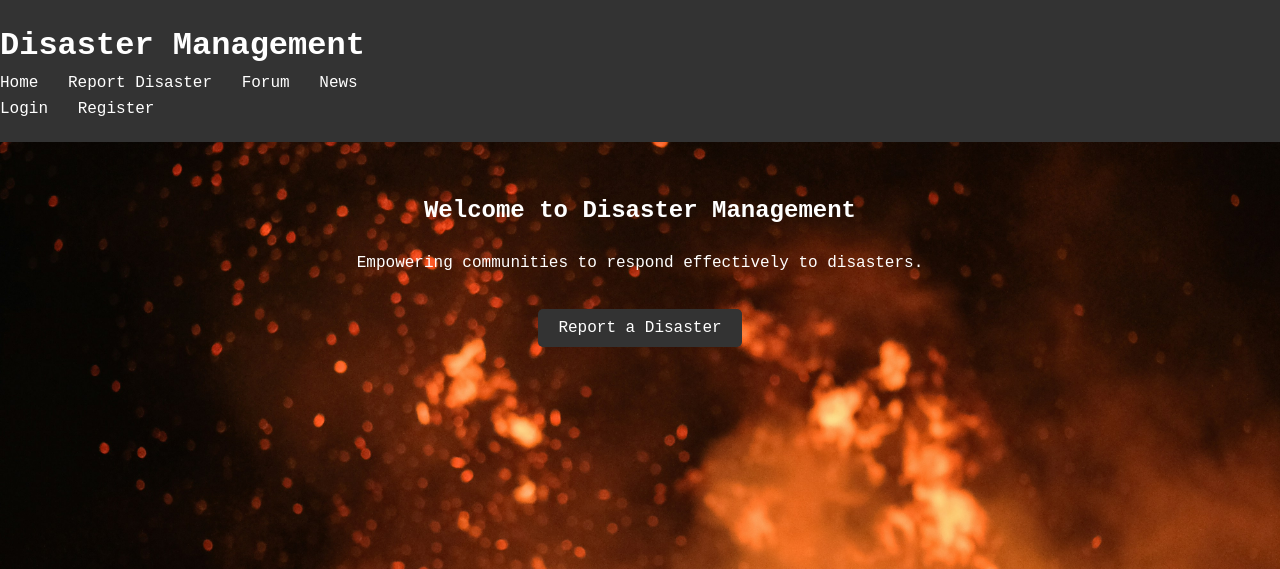
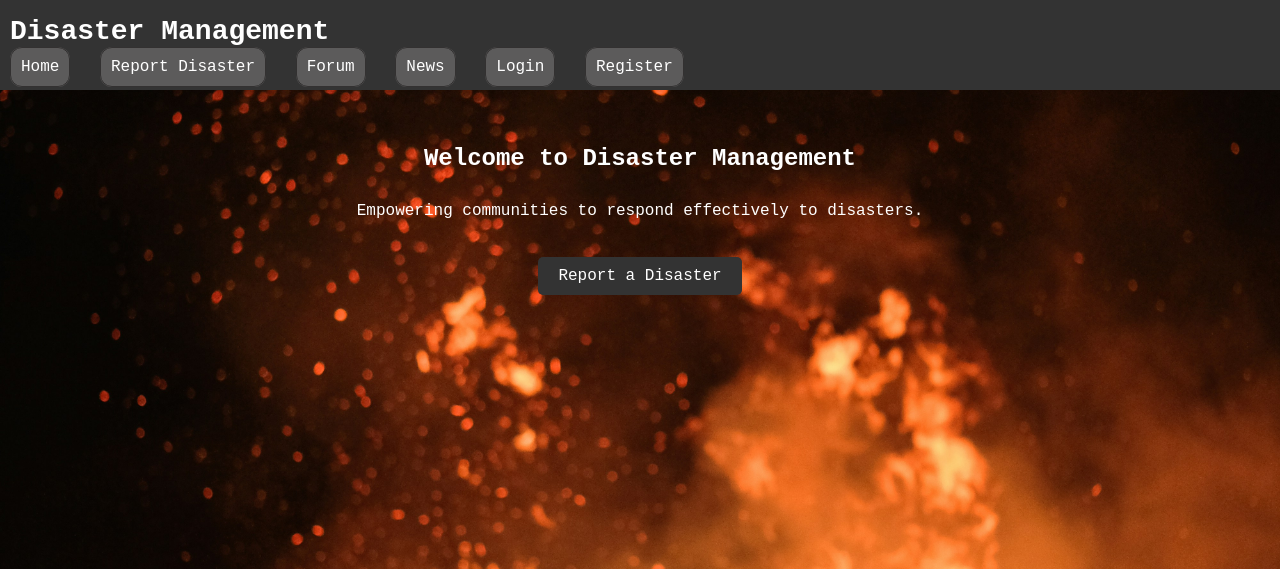
Before and after one commit to amuybar/disaster_mangment, a Django app: page / in a window 1280 px wide. Shown: the top 569 px of the page. Run offline with Django 5.2, Linux system fonts and the light colour scheme.

Commit message:
Updated the home ui

```diff
--- a/static/styles.css
+++ b/static/styles.css
@@ -17,31 +17,72 @@ body {
     padding: 0 20px;
 }
 
-/* Header Styles */
 header {
     background-color: #333;
     color: #fff;
-    padding: 20px 0;
+    padding: 10px;
+
 }
 
-header h1 {
+h1 {
     margin: 0;
+    padding: 0;
+    font-size: 28px;
 }
 
 nav ul {
-    list-style-type: none;
+    list-style: none;
     margin: 0;
     padding: 0;
 }
 
 nav ul li {
-    display: inline;
+    display: inline-block;
     margin-right: 20px;
+}
+
+nav ul li:last-child {
+    margin-right: 0;
 }
 
 nav ul li a {
     color: #fff;
     text-decoration: none;
+    background-color: #5c5b5b;
+    box-shadow: rgba(78, 77, 77, 0.7);
+    padding: 10px;
+    border-radius: 12px;
+    border:  1px solid #333131;
+    transition: background-color 0.3s;
+}
+
+nav ul li a:hover {
+    background-color: #555;
+}
+
+/* User Authentication Styles */
+nav ul:nth-child(2) {
+    float: right;
+}
+
+nav ul:nth-child(2) li {
+    display: inline-block;
+    margin-left: 20px;
+}
+
+nav ul:nth-child(2) li:first-child {
+    margin-left: 0;
+}
+
+nav ul:nth-child(2) li a {
+    color: #fff;
+    text-decoration: none;
+    padding: 10px;
+    transition: background-color 0.3s;
+}
+
+nav ul:nth-child(2) li a:hover {
+    background-color: #555;
 }
 
 .hero {
@@ -87,8 +128,8 @@ nav ul li a {
 }
 
 .about-image img {
-    max-width: 100%;
-    height: auto;
+    max-width: 400px;
+    height: 400px;
 }
 
 /* Previous Disasters Section Styles */
@@ -109,16 +150,13 @@ nav ul li a {
 }
 
 .disaster-item img {
-    max-width: 100%;
-    height: auto;
+    max-width: 400px;
+    height: 400px;
 }
 
 /* Reviews Section Styles */
 .reviews {
     padding: 50px 0;
-    display: flex;
-    flex-wrap: wrap;
-    justify-content: space-between;
 }
 
 .review {
--- a/templates/base.html
+++ b/templates/base.html
@@ -18,15 +18,14 @@
                 <li><a href="{% url 'forum' %}">Forum</a></li>
                 <li><a href="{% url 'news' %}">News</a></li>
 
-            </ul>
+
             {% if user.is_authenticated %}
-            <ul>
+
                 <li><a href="{% url 'profile' %}">Profile</a></li>
                 <li><a href="{% url 'logout' %}">Logout</a></li>
-            </ul>
 
             {% else %}
-            <ul>
+
                 <li><a href="{% url 'login' %}">Login</a></li>
                 <li><a href="{% url 'signup' %}">Register</a></li>
 
--- a/templates/home.html
+++ b/templates/home.html
@@ -2,6 +2,10 @@
 {%load static%}
 
 {% block title %}Home - Disaster Management{% endblock %}
+
+{% block css %}
+    <link rel="stylesheet" type="text/css" href="{% static 'styles.css' %}">
+{% endblock %}
 
 {% block content %}
     <!-- Hero Section -->
@@ -36,7 +40,9 @@
                 <p>Description of the disaster...</p>
             </div>
             <div class="disaster-item">
-                <!-- Another disaster item -->
+                  <img src="{% static '/images/jonathan-ford-6ZgTEtvD16I-unsplash.jpg' %}" alt="Previous Disaster Image">
+                    <h3>Disaster Name</h3>
+                    <p>Description of the disaster...</p>
             </div>
             <!-- Add more disaster items as needed -->
         </div>
@@ -46,12 +52,12 @@
     <section class="reviews">
         <h2>What People are Saying</h2>
         <div class="review">
-            <img src="{% static '/images/hermes-rivera-R1_ibA4oXiI-unsplash.jpg' %}" alt="Reviewer Image">
             <blockquote>"This platform helped us immensely during a recent disaster. Highly recommended!"</blockquote>
             <cite>John Doe</cite>
         </div>
         <div class="review">
-            <!-- Another review -->
+            <blockquote>"This platform helped us immensely during a recent disaster. Highly recommended!"</blockquote>
+            <cite>John Doe</cite>
         </div>
         <!-- Add more reviews as needed -->
     </section>
--- a/templates/report_disaster.html
+++ b/templates/report_disaster.html
@@ -1,6 +1,12 @@
 {% extends 'base.html' %}
 
+{%load static%}
+
 {% block title %}Report Disaster - Disaster Management{% endblock %}
+
+{% block css %}
+    <link rel="stylesheet" type="text/css" href="{% static 'report.css' %}">
+{% endblock %}
 
 {% block content %}
     <section>
```
Also changed, not shown: static/report.css (added, +60 -0 lines).
